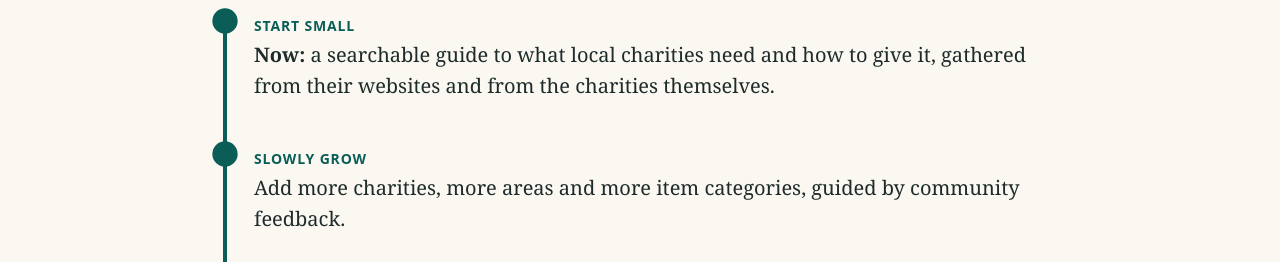
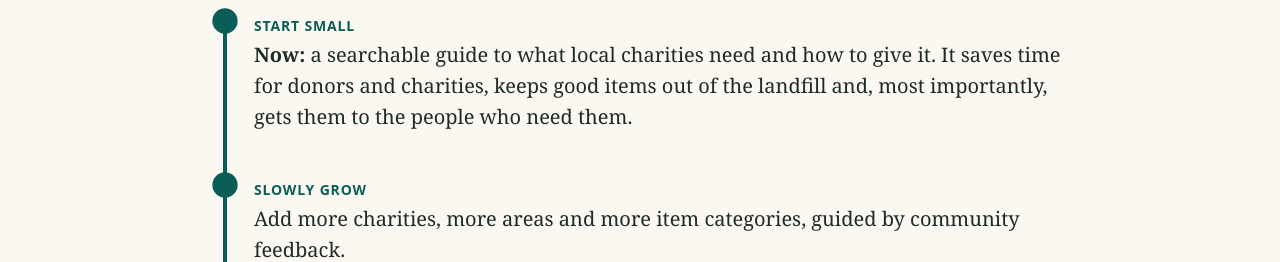
Before and after one commit to hayeslucas/victoriafreebies, a website: page about.html in a window 1280 px wide. Shown: the part 538-800 px from the top of the page. Drawn offline with Linux system fonts and the light colour scheme; no server answers.

Commit message:
About: say what the guide does now
Co-Authored-By: Claude Opus 5.5 <noreply@anthropic.com>
Claude-Session: https://claude.ai/code/session_01HvZ7soLqzXrEV8CMLmuSgi

```diff
--- a/about.html
+++ b/about.html
@@ -27,7 +27,7 @@
 <section id="vision"><h2>Our vision</h2>
 <!-- VISION: replace these with the vision text -->
 <div class="timeline"><span class="tl-track" aria-hidden="true"></span><span class="tl-fill" aria-hidden="true"></span>
-<div class="dream"><span class="tag">Start small</span><p><b>Now:</b> a searchable guide to what local charities need and how to give it, gathered from their websites and from the charities themselves.</p></div>
+<div class="dream"><span class="tag">Start small</span><p><b>Now:</b> a searchable guide to what local charities need and how to give it. It saves time for donors and charities, keeps good items out of the landfill and, most importantly, gets them to the people who need them.</p></div>
 <div class="dream"><span class="tag">Slowly grow</span><p>Add more charities, more areas and more item categories, guided by community feedback.</p></div>
 <div class="dream"><span class="tag">The dream</span><p>Let individuals post requests for items they need, so neighbours can help neighbours in one trusted place.</p></div>
 </div>
```
